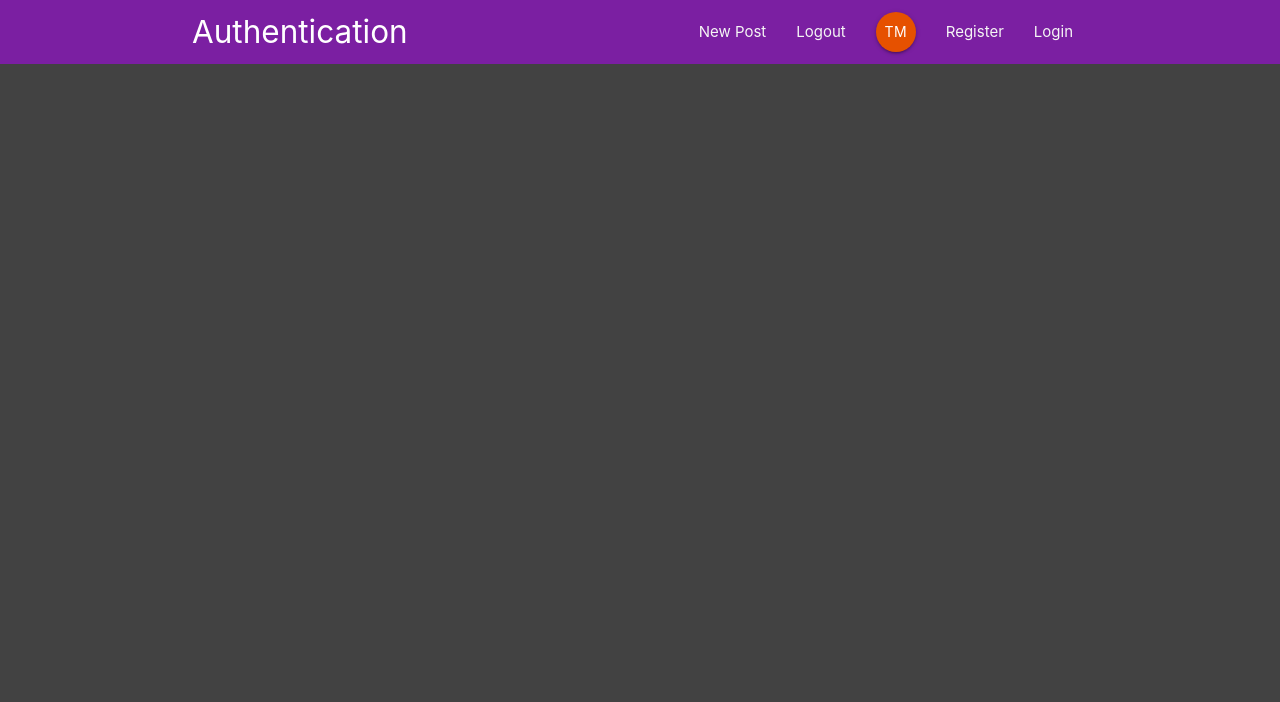
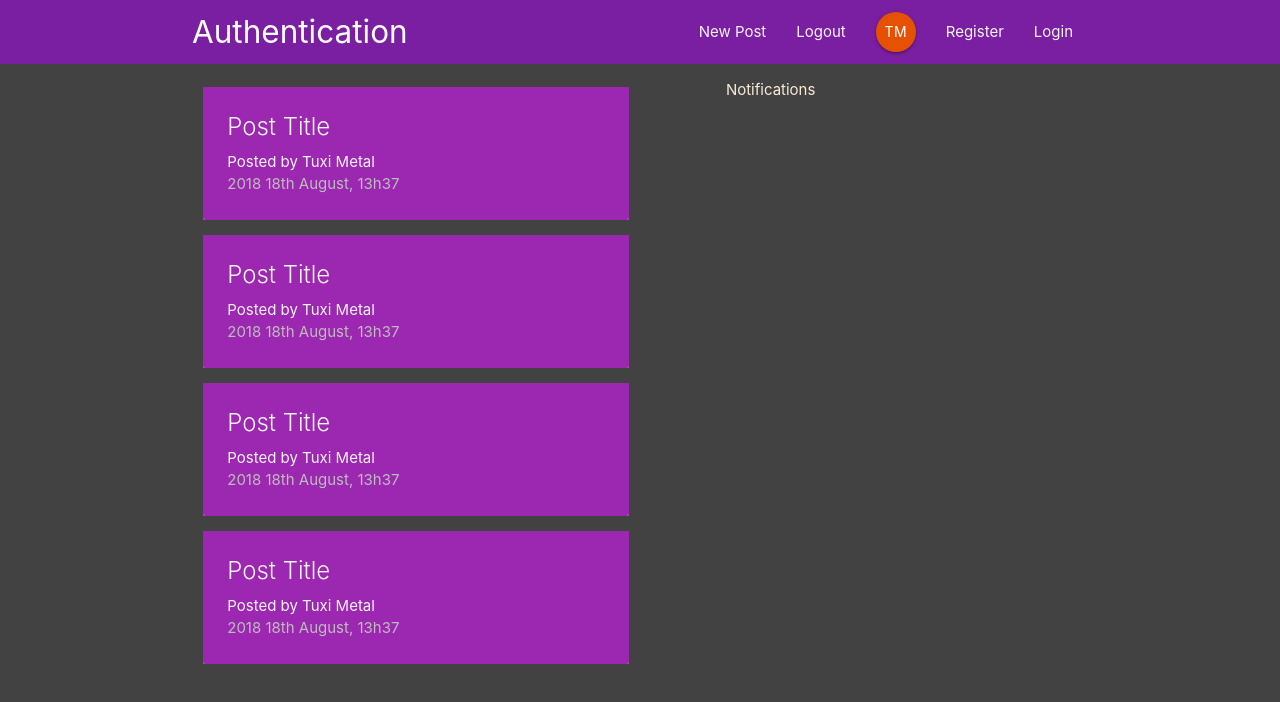
Before and after one commit to TituxMetal/react-redux-firebase-authentication-boilerplate, a React (Create React App) app: page / in a window 1280 px wide. Shown: the top 702 px of the page. Built offline with nearby package versions, Linux system fonts and the light colour scheme.

Commit message:
Update App.js file; add the route for the Dashboard component

```diff
--- a/src/App.js
+++ b/src/App.js
@@ -1,9 +1,16 @@
-import React from 'react'
-import { BrowserRouter } from 'react-router-dom'
+import React, { Fragment } from 'react'
+import { BrowserRouter, Switch, Route } from 'react-router-dom'
+
 import Navbar from './components/layout/Navbar'
+import Dashboard from './containers/Dashboard';
 
 export default () => (
   <BrowserRouter>
-    <Navbar />
+    <Fragment>
+      <Navbar />
+      <Switch>
+        <Route path='/' exact component={Dashboard} />
+      </Switch>
+    </Fragment>
   </BrowserRouter>
 )
```
